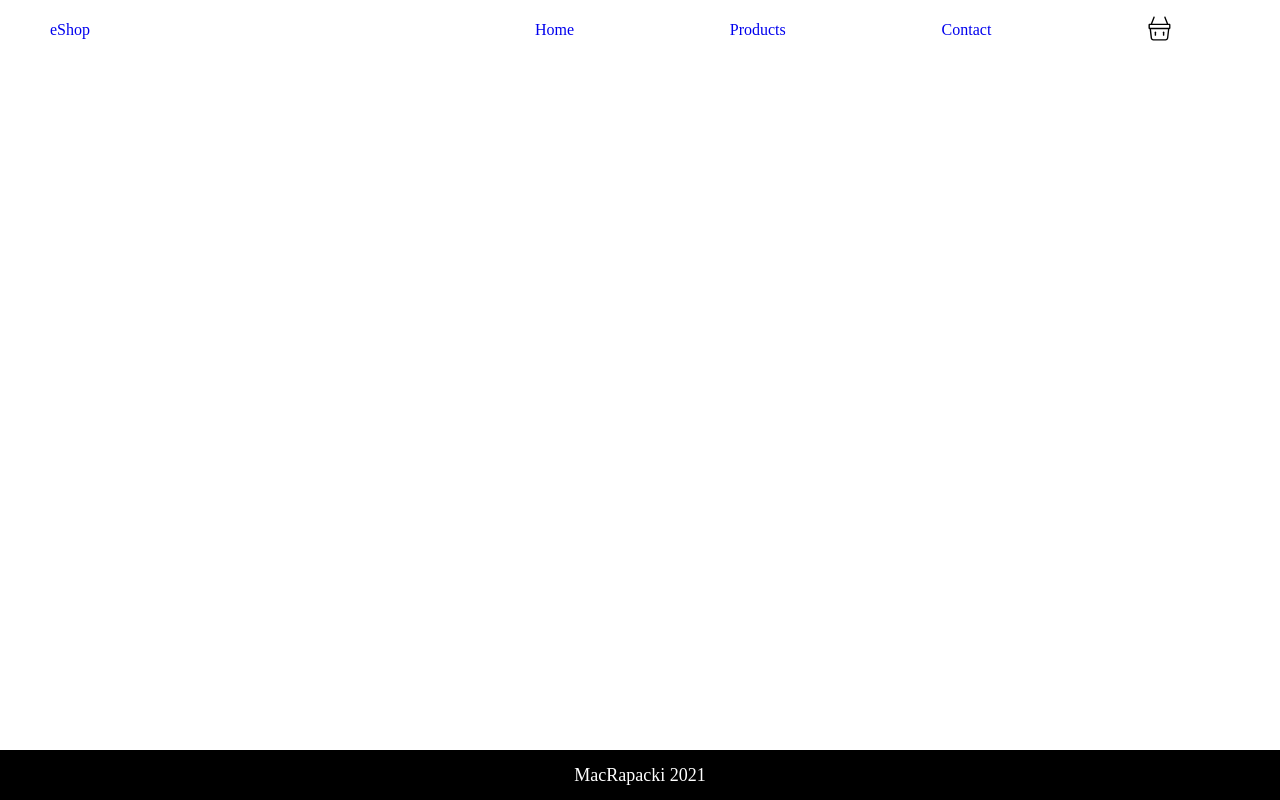
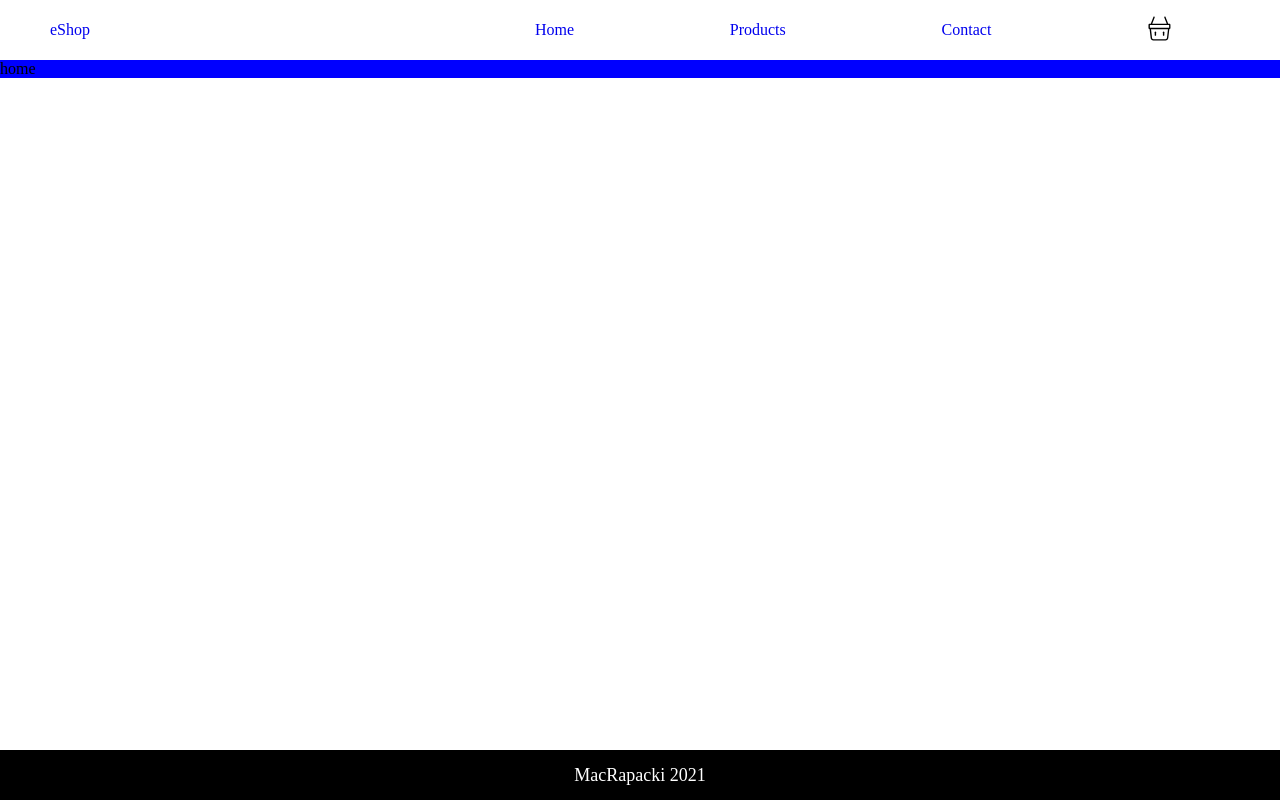
Before and after one commit to MacRapacki/eShop, a React (Create React App) app: page / in a window 1280 px wide. Built offline with nearby package versions, Linux system fonts and the light colour scheme.

Commit message:
fix: change routing path

```diff
--- a/src/App.js
+++ b/src/App.js
@@ -33,7 +33,7 @@ function App() {
       <Router>
         <Navbar />
         <Switch>
-          <Route path="/home" component={Home}></Route>
+          <Route path="/" exact component={Home}></Route>
           <Route path="/products" component={Products}></Route>
           <Route path="/contact" component={Contact}></Route>
           <Route path="/basket" component={Basket}></Route>
--- a/src/components/layout/navbar/navbar.jsx
+++ b/src/components/layout/navbar/navbar.jsx
@@ -8,11 +8,11 @@ const Navbar = () => {
   return (
     <S.Navbar>
       <S.Logo>
-        <S.NavigationLink to="/home">eShop</S.NavigationLink>
+        <S.NavigationLink to="/">eShop</S.NavigationLink>
       </S.Logo>
       <S.List>
         <S.Item>
-          <S.NavigationLink to="/home">Home</S.NavigationLink>
+          <S.NavigationLink to="/">Home</S.NavigationLink>
         </S.Item>
         <S.Item>
           <S.NavigationLink to="/products">Products</S.NavigationLink>
```
